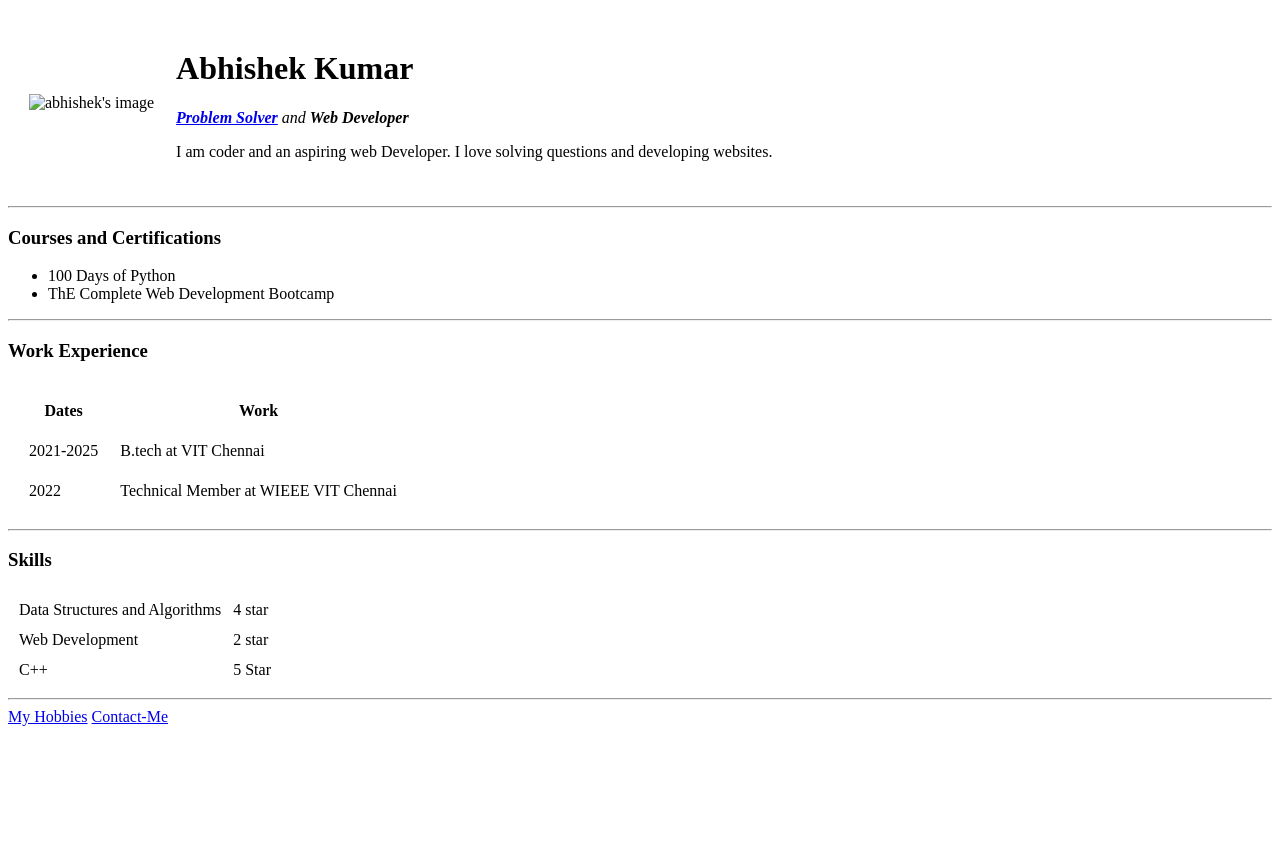
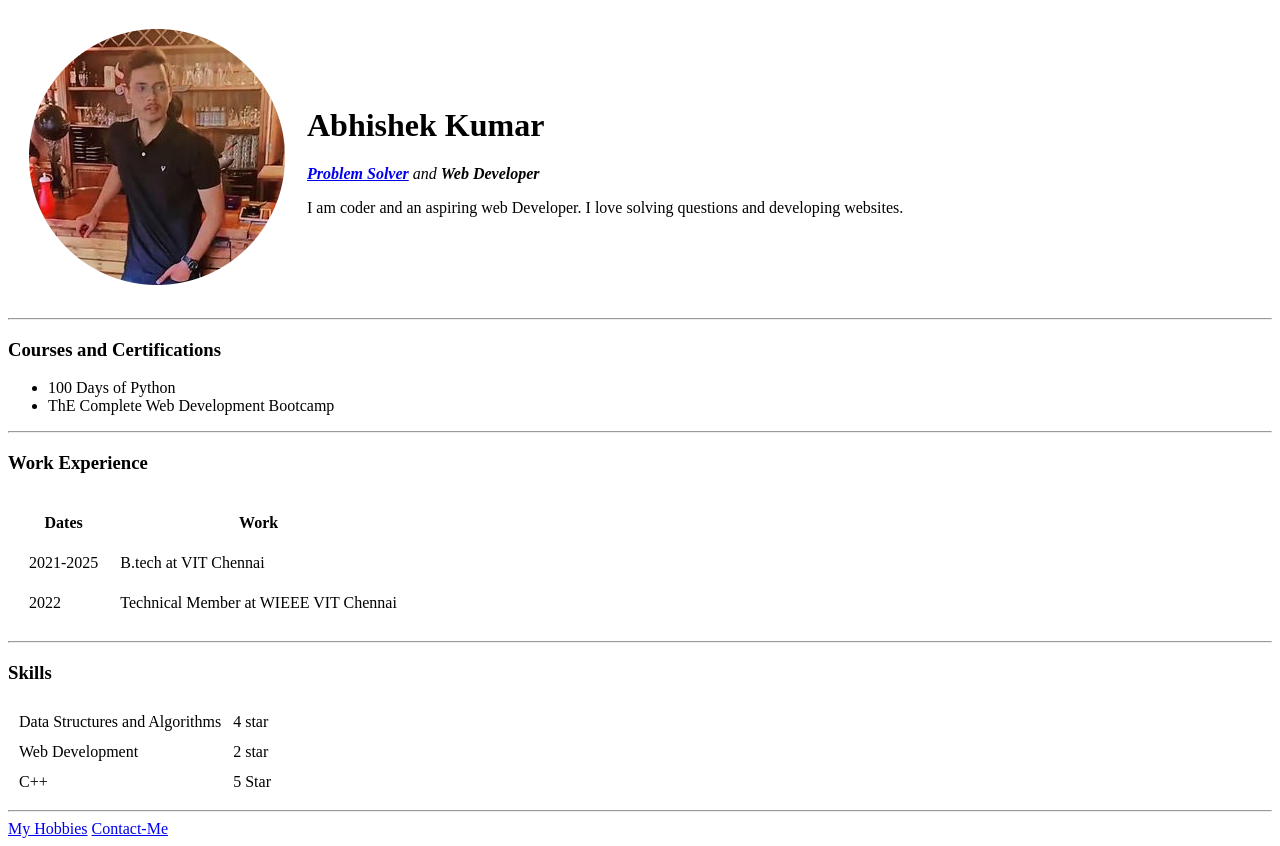
Before and after one commit to abhishekkumargithub/CV, a plain HTML site: page index.html in a window 1280 px wide. Before the commit the page ends 800 px from the top, so only its background shows below. Drawn offline with Linux system fonts and the light colour scheme.

Commit message:
Update index.html

```diff
--- a/index.html
+++ b/index.html
@@ -7,7 +7,7 @@
 <body>
     <table cellspacing="20">
         <tr>
-            <td><img src="images/322724234_1325902777982345_6982987837222765739_n-modified.png" alt="abhishek's image"></td>
+            <td><img src="322724234_1325902777982345_6982987837222765739_n-modified.png" alt="abhishek's image"></td>
             <td>
                 <h1>Abhishek Kumar</h1>
                 <p><em> <a href="https://leetcode.com/abhi_shek81/"><strong>Problem Solver</strong></a> and <strong>Web Developer</strong></em></p>
```
